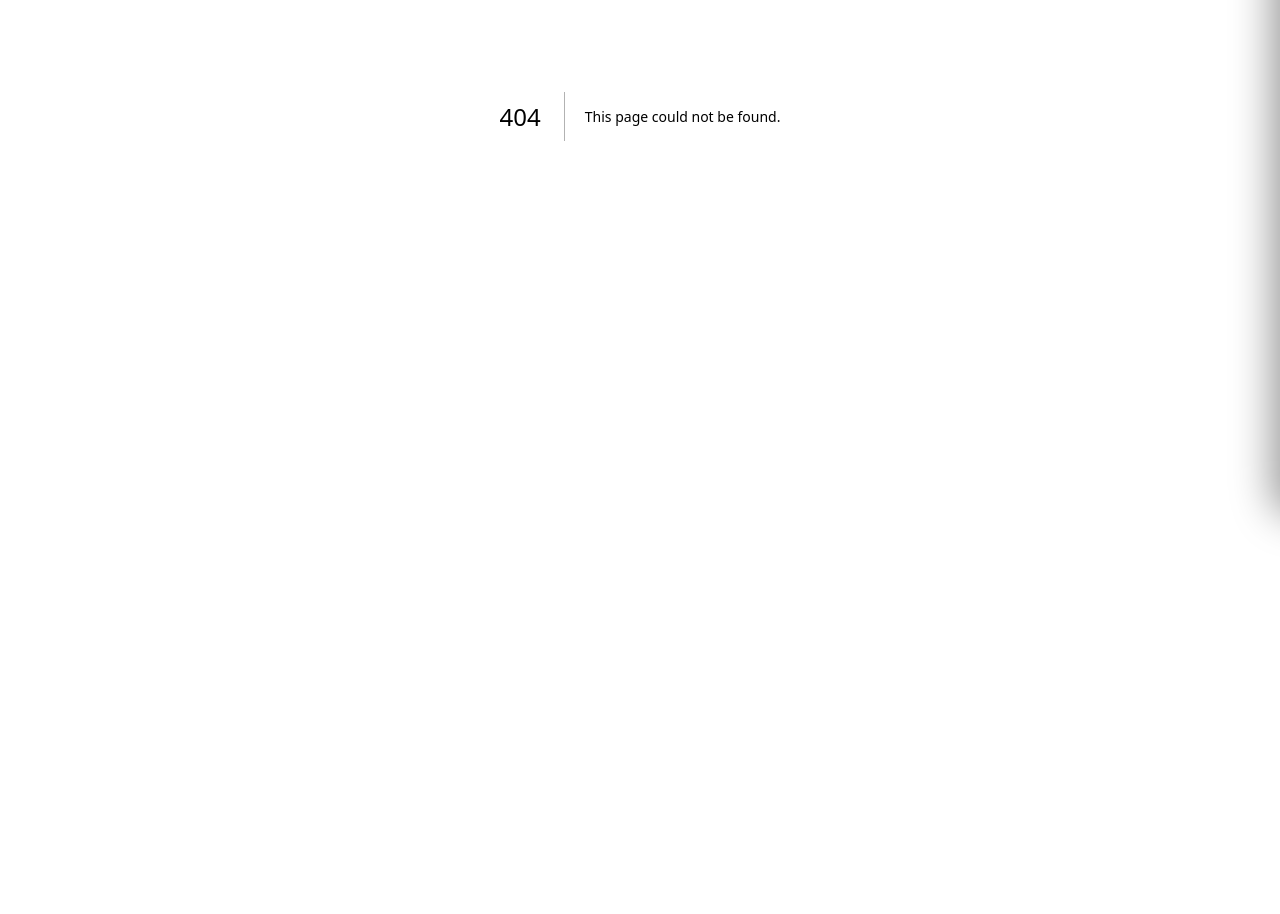
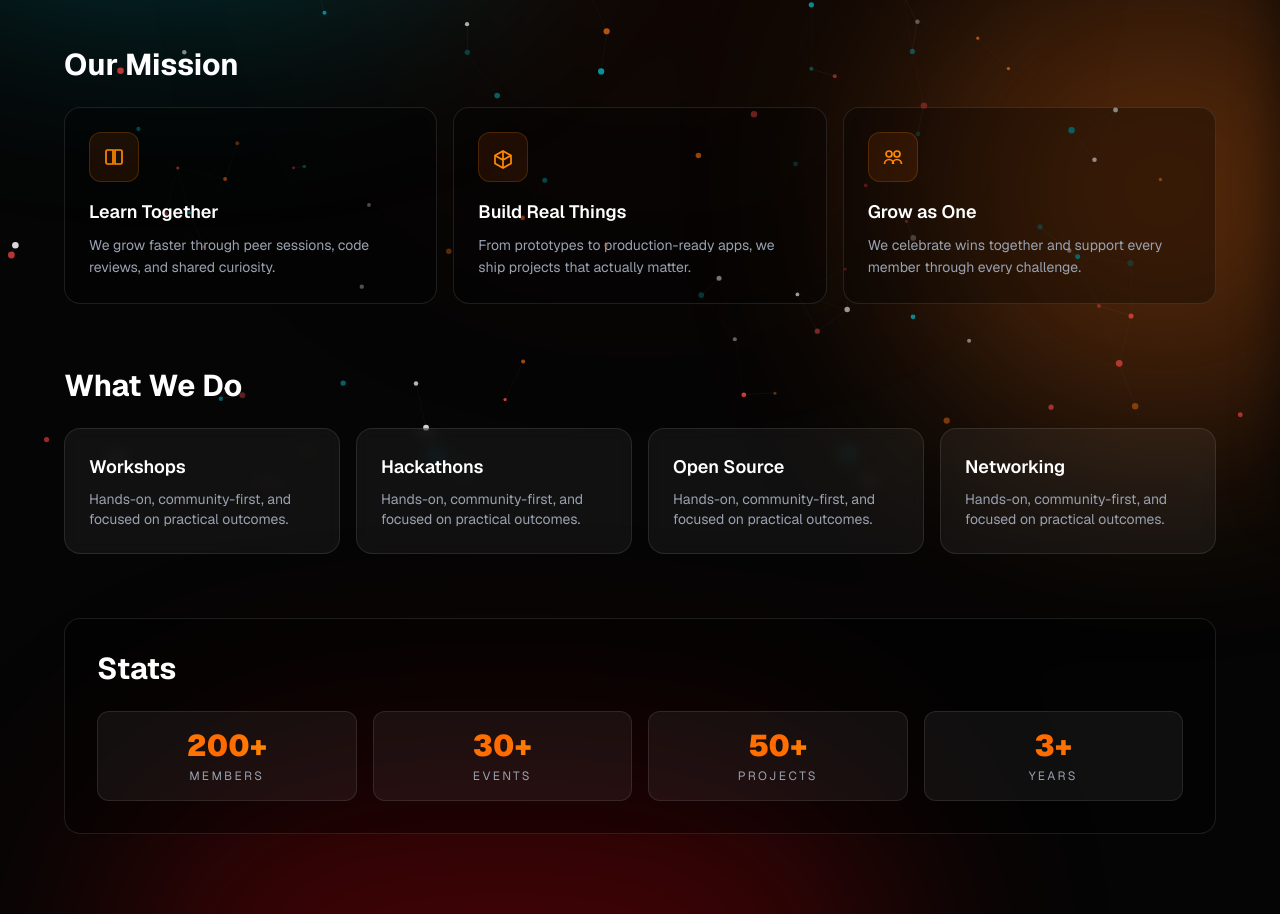
Before and after one commit to Geekroom-technical/Geekroom-Website, a Next.js app: page /about in a window 1280 px wide. Before the commit this address had no page. Shown: the part 284-1198 px from the top of the page. Before the commit the page ends 800 px from the top, so only its background shows below. Built offline with nearby package versions, Linux system fonts and the light colour scheme.

Commit message:
designed about us page

```diff
--- /dev/null
+++ b/app/about/page.js
@@ -0,0 +1,128 @@
+// d:/Geekroom-Website/app/about/page.js
+import ParticlesBackground from "../../components/ParticlesBackground";
+
+const missionPoints = [
+  {
+    title: "Learn Together",
+    description: "We grow faster through peer sessions, code reviews, and shared curiosity.",
+    icon: (
+      <svg viewBox="0 0 24 24" fill="none" className="h-6 w-6 text-orange-400" aria-hidden="true">
+        <path d="M4 6.5C4 5.67 4.67 5 5.5 5H11v14H5.5A1.5 1.5 0 0 1 4 17.5v-11Z" stroke="currentColor" strokeWidth="1.7" />
+        <path d="M20 6.5C20 5.67 19.33 5 18.5 5H13v14h5.5a1.5 1.5 0 0 0 1.5-1.5v-11Z" stroke="currentColor" strokeWidth="1.7" />
+      </svg>
+    ),
+  },
+  {
+    title: "Build Real Things",
+    description: "From prototypes to production-ready apps, we ship projects that actually matter.",
+    icon: (
+      <svg viewBox="0 0 24 24" fill="none" className="h-6 w-6 text-orange-400" aria-hidden="true">
+        <path d="M4 10.5 12 6l8 4.5v8L12 23l-8-4.5v-8Z" stroke="currentColor" strokeWidth="1.7" />
+        <path d="M12 6v17M4 10.5l8 4.5 8-4.5" stroke="currentColor" strokeWidth="1.7" />
+      </svg>
+    ),
+  },
+  {
+    title: "Grow as One",
+    description: "We celebrate wins together and support every member through every challenge.",
+    icon: (
+      <svg viewBox="0 0 24 24" fill="none" className="h-6 w-6 text-orange-400" aria-hidden="true">
+        <circle cx="8" cy="9" r="3" stroke="currentColor" strokeWidth="1.7" />
+        <circle cx="16" cy="9" r="3" stroke="currentColor" strokeWidth="1.7" />
+        <path d="M3.5 19c0-2.5 2-4.5 4.5-4.5S12.5 16.5 12.5 19" stroke="currentColor" strokeWidth="1.7" />
+        <path d="M11.5 19c0-2.5 2-4.5 4.5-4.5s4.5 2 4.5 4.5" stroke="currentColor" strokeWidth="1.7" />
+      </svg>
+    ),
+  },
+];
+
+const activityCards = [
+  "Workshops",
+  "Hackathons",
+  "Open Source",
+  "Networking",
+];
+
+const stats = [
+  { label: "Members", value: "200+" },
+  { label: "Events", value: "30+" },
+  { label: "Projects", value: "50+" },
+  { label: "Years", value: "3+" },
+];
+
+export default function AboutPage() {
+  return (
+    <ParticlesBackground>
+      <div className="relative min-h-screen px-6 pt-28 pb-20 text-white">
+        <div
+          className="pointer-events-none absolute inset-0 flex items-start justify-center"
+          aria-hidden="true"
+        >
+          <div className="mt-4 h-[420px] w-[420px] rounded-full bg-orange-600/10 blur-[140px]" />
+        </div>
+
+        <div className="relative mx-auto max-w-6xl space-y-16">
+          <section className="text-center">
+            <h1 className="text-5xl sm:text-6xl md:text-7xl font-extrabold tracking-tighter leading-none text-white drop-shadow-lg">
+              About
+              <span className="text-transparent bg-clip-text bg-gradient-to-r from-orange-400 via-orange-500 to-amber-400">
+                 Geek Room
+              </span>
+            </h1>
+            <p className="mx-auto mt-6 max-w-2xl text-gray-400 text-lg leading-relaxed">
+              Geek Room is a college tech club where students explore, collaborate, and create real software through
+              workshops, hackathons, and community projects.
+            </p>
+          </section>
+
+          <section>
+            <h2 className="text-2xl sm:text-3xl font-bold text-white">Our Mission</h2>
+            <div className="mt-6 grid gap-4 md:grid-cols-3">
+              {missionPoints.map((point) => (
+                <article
+                  key={point.title}
+                  className="rounded-2xl border border-white/10 bg-black/30 p-6 transition-all duration-200 hover:-translate-y-1 hover:border-orange-400/40"
+                >
+                  <div className="mb-4 inline-flex rounded-xl border border-orange-400/20 bg-orange-500/10 p-3">
+                    {point.icon}
+                  </div>
+                  <h3 className="text-lg font-semibold text-white">{point.title}</h3>
+                  <p className="mt-2 text-sm leading-relaxed text-gray-400">{point.description}</p>
+                </article>
+              ))}
+            </div>
+          </section>
+
+          <section>
+            <h2 className="text-2xl sm:text-3xl font-bold text-white">What We Do</h2>
+            <div className="mt-6 grid gap-4 sm:grid-cols-2 lg:grid-cols-4">
+              {activityCards.map((card) => (
+                <article
+                  key={card}
+                  className="rounded-2xl border border-white/10 bg-white/5 p-6 backdrop-blur transition-all duration-200 hover:border-orange-400/35 hover:bg-white/[0.07]"
+                >
+                  <p className="text-lg font-semibold text-white">{card}</p>
+                  <p className="mt-2 text-sm text-gray-400">Hands-on, community-first, and focused on practical outcomes.</p>
+                </article>
+              ))}
+            </div>
+          </section>
+
+          <section className="rounded-2xl border border-white/10 bg-black/35 p-6 sm:p-8">
+            <h2 className="text-2xl sm:text-3xl font-bold text-white">Stats</h2>
+            <div className="mt-6 grid grid-cols-2 gap-4 md:grid-cols-4">
+              {stats.map((item) => (
+                <div key={item.label} className="rounded-xl border border-white/10 bg-white/5 p-4 text-center">
+                  <p className="text-3xl font-black text-transparent bg-clip-text bg-gradient-to-r from-orange-400 via-orange-500 to-amber-400">
+                    {item.value}
+                  </p>
+                  <p className="mt-1 text-xs uppercase tracking-[0.2em] text-gray-400">{item.label}</p>
+                </div>
+              ))}
+            </div>
+          </section>
+        </div>
+      </div>
+    </ParticlesBackground>
+  );
+}
--- a/app/join/page.js
+++ b/app/join/page.js
@@ -1,5 +1,33 @@
 "use client"
 import { useState, useEffect, useRef } from "react"
+
+class Particle {
+  constructor(canvas) {
+    this.canvas = canvas
+    this.reset()
+  }
+  reset() {
+    this.x = Math.random() * this.canvas.width
+    this.y = Math.random() * this.canvas.height
+    this.size = Math.random() * 2 + 0.5
+    this.speedX = (Math.random() - 0.5) * 0.3
+    this.speedY = (Math.random() - 0.5) * 0.3
+    this.opacity = Math.random() * 0.5 + 0.1
+    this.color = Math.random() > 0.5 ? "185, 120, 40" : "200, 160, 80"
+  }
+  update() {
+    this.x += this.speedX
+    this.y += this.speedY
+    if (this.x < 0 || this.x > this.canvas.width) this.speedX *= -1
+    if (this.y < 0 || this.y > this.canvas.height) this.speedY *= -1
+  }
+  draw(ctx) {
+    ctx.beginPath()
+    ctx.arc(this.x, this.y, this.size, 0, Math.PI * 2)
+    ctx.fillStyle = `rgba(${this.color}, ${this.opacity})`
+    ctx.fill()
+  }
+}
 
 export default function JoinForm() {
   const [form, setForm] = useState({
@@ -32,42 +60,15 @@ export default function JoinForm() {
     resize()
     window.addEventListener("resize", resize)
 
-    class Particle {
-      constructor() {
-        this.reset()
-      }
-      reset() {
-        this.x = Math.random() * canvas.width
-        this.y = Math.random() * canvas.height
-        this.size = Math.random() * 2 + 0.5
-        this.speedX = (Math.random() - 0.5) * 0.3
-        this.speedY = (Math.random() - 0.5) * 0.3
-        this.opacity = Math.random() * 0.5 + 0.1
-        this.color = Math.random() > 0.5 ? "185, 120, 40" : "200, 160, 80"
-      }
-      update() {
-        this.x += this.speedX
-        this.y += this.speedY
-        if (this.x < 0 || this.x > canvas.width) this.speedX *= -1
-        if (this.y < 0 || this.y > canvas.height) this.speedY *= -1
-      }
-      draw() {
-        ctx.beginPath()
-        ctx.arc(this.x, this.y, this.size, 0, Math.PI * 2)
-        ctx.fillStyle = `rgba(${this.color}, ${this.opacity})`
-        ctx.fill()
-      }
-    }
-
     for (let i = 0; i < 60; i++) {
-      particles.push(new Particle())
+      particles.push(new Particle(canvas))
     }
 
     const animate = () => {
       ctx.clearRect(0, 0, canvas.width, canvas.height)
       particles.forEach(p => {
         p.update()
-        p.draw()
+        p.draw(ctx)
       })
       // Draw connecting lines between nearby particles
       for (let i = 0; i < particles.length; i++) {
--- a/jsconfig.json
+++ b/jsconfig.json
@@ -2,6 +2,7 @@
   "compilerOptions": {
     "paths": {
       "@/*": ["./*"]
-    }
+    },
+    "types": ["node"]
   }
 }
```
Also changed, not shown: 1 other file (tests, documents, lock files or other folders).
